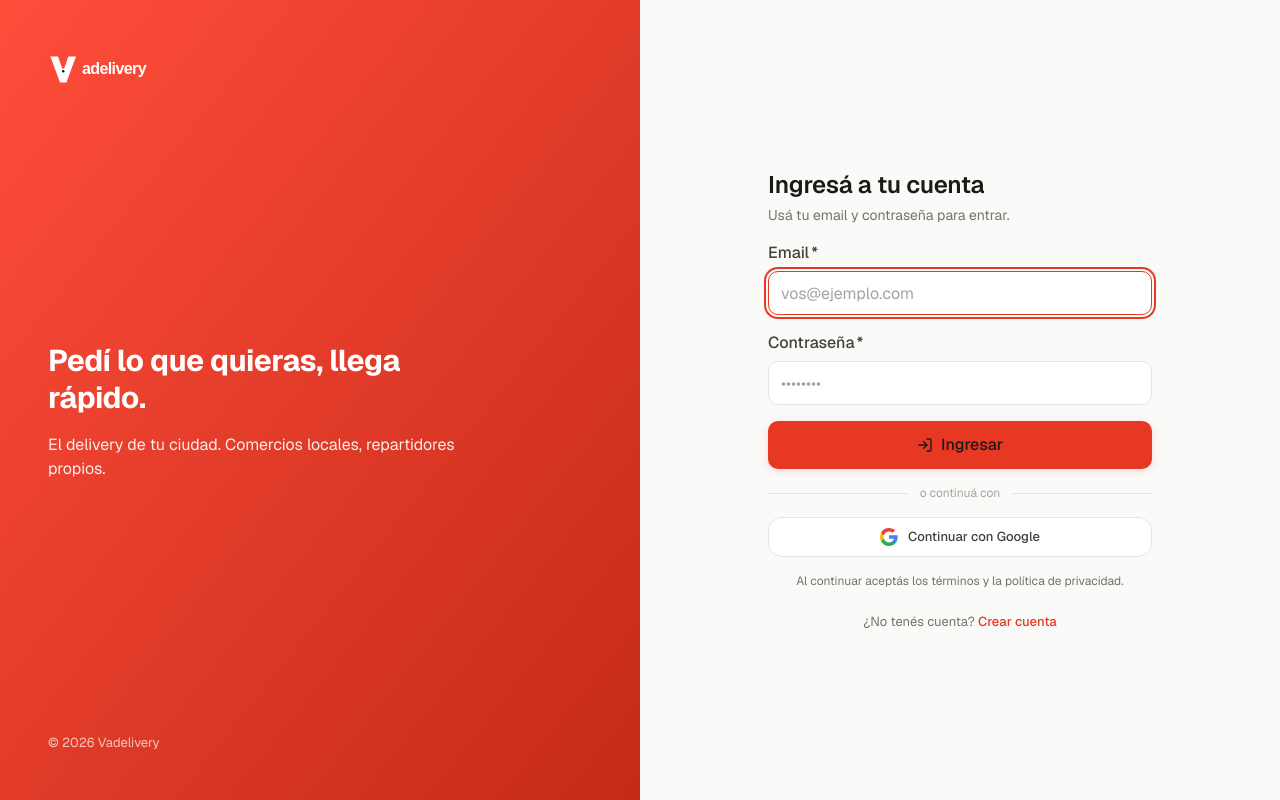
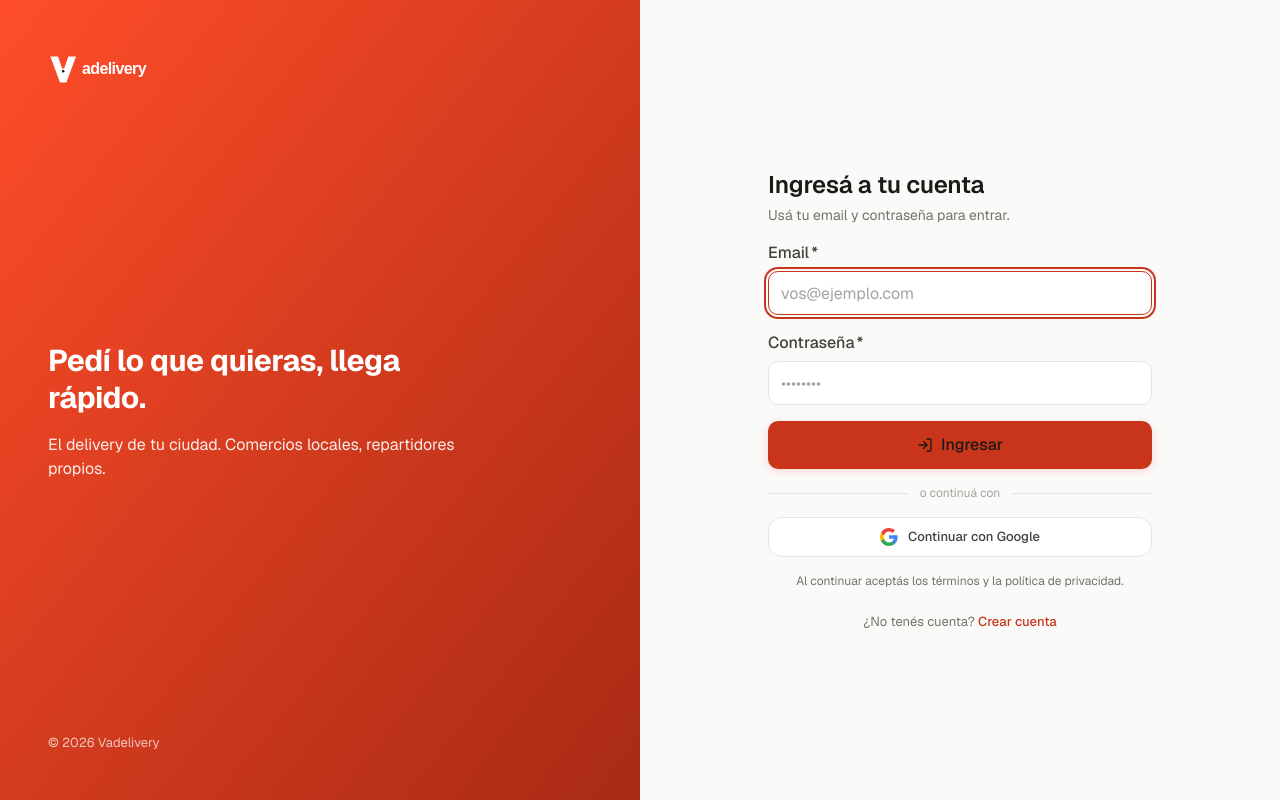
Before and after one commit to Juanmd14/traeapp, a Next.js app: page /login in a window 1280 px wide. Built offline with nearby package versions, Linux system fonts and the light colour scheme; no server answers; what next-safe-action would draw is missing.

Commit message:
feat(theme): align palette with brand guidelines and add Plus Jakarta Sans

```diff
--- a/src/app/layout.tsx
+++ b/src/app/layout.tsx
@@ -1,9 +1,17 @@
 import type { Metadata, Viewport } from "next";
 import { GeistSans } from "geist/font/sans";
 import { GeistMono } from "geist/font/mono";
+import { Plus_Jakarta_Sans } from "next/font/google";
 import { Toaster } from "sonner";
 import { ThemeProvider } from "@/components/shared/theme-provider";
 import "@/styles/globals.css";
+
+const jakarta = Plus_Jakarta_Sans({
+  subsets: ["latin"],
+  weight: ["600", "700", "800"],
+  variable: "--font-jakarta",
+  display: "swap",
+});
 
 export const metadata: Metadata = {
   metadataBase: new URL(
@@ -34,7 +42,7 @@ export const metadata: Metadata = {
 };
 
 export const viewport: Viewport = {
-  themeColor: "#FF4D3A",
+  themeColor: "#FF4D29",
   width: "device-width",
   initialScale: 1,
   maximumScale: 1,
@@ -49,7 +57,7 @@ export default function RootLayout({
   return (
     <html
       lang="es-AR"
-      className={`${GeistSans.variable} ${GeistMono.variable}`}
+      className={`${GeistSans.variable} ${GeistMono.variable} ${jakarta.variable}`}
       suppressHydrationWarning
     >
       <body className="min-h-screen bg-neutral-50 dark:bg-neutral-950 text-neutral-900 dark:text-neutral-50 antialiased">
--- a/tailwind.config.ts
+++ b/tailwind.config.ts
@@ -21,6 +21,7 @@ const config: Config = {
       fontFamily: {
         sans: ["var(--font-geist-sans)", "ui-sans-serif", "system-ui", "sans-serif"],
         mono: ["var(--font-geist-mono)", "ui-monospace", "monospace"],
+        display: ["var(--font-jakarta)", "var(--font-geist-sans)", "sans-serif"],
       },
       colors: {
         // === MARCA ===
@@ -30,12 +31,12 @@ const config: Config = {
           200: "#FFC2BB",
           300: "#FF9B8F",
           400: "#FF7565",
-          500: "#FF4D3A", // brand
-          600: "#E63823", // CTA default
-          700: "#C42A18",
-          800: "#9F2114",
-          900: "#7A1A10",
-          DEFAULT: "#E63823",
+          500: "#FF4D29", // brand — coral oficial
+          600: "#C8351A", // CTA default — coral-dark oficial
+          700: "#A82A14",
+          800: "#852010",
+          900: "#5F170C",
+          DEFAULT: "#C8351A",
           foreground: "#FFFFFF",
         },
         accent: {
@@ -57,13 +58,13 @@ const config: Config = {
           100: "#FEF3C7",
           200: "#FDE68A",
           300: "#FCD34D",
-          400: "#FBBF24",
+          400: "#FFB627", // yellow oficial
           500: "#F59E0B",
           600: "#D97706",
           700: "#B45309",
           800: "#92400E",
           900: "#78350F",
-          DEFAULT: "#F59E0B",
+          DEFAULT: "#FFB627",
         },
         // === NEUTROS CÁLIDOS (stone) ===
         neutral: {
@@ -103,6 +104,9 @@ const config: Config = {
         },
         success: "#16A34A",
         info: "#2563EB",
+        // === Brand tokens semánticos (paleta oficial) ===
+        "brand-carbon": "#1A1614",
+        "brand-cream": "#FAF7F5",
       },
       fontSize: {
         // [size, lineHeight]
```
